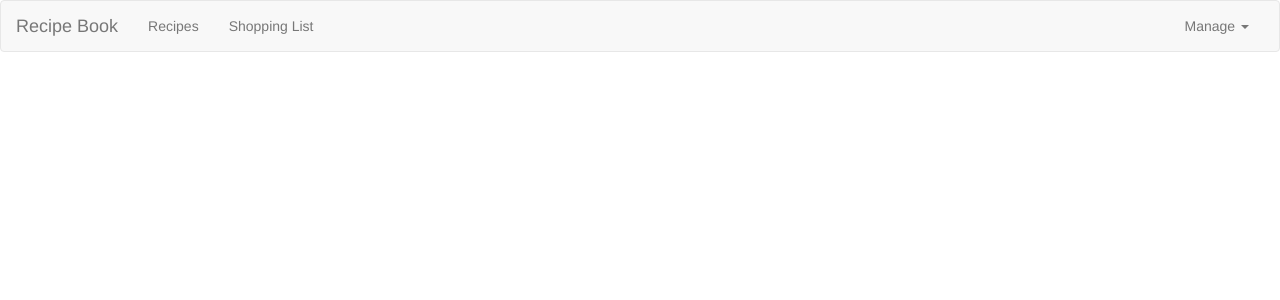
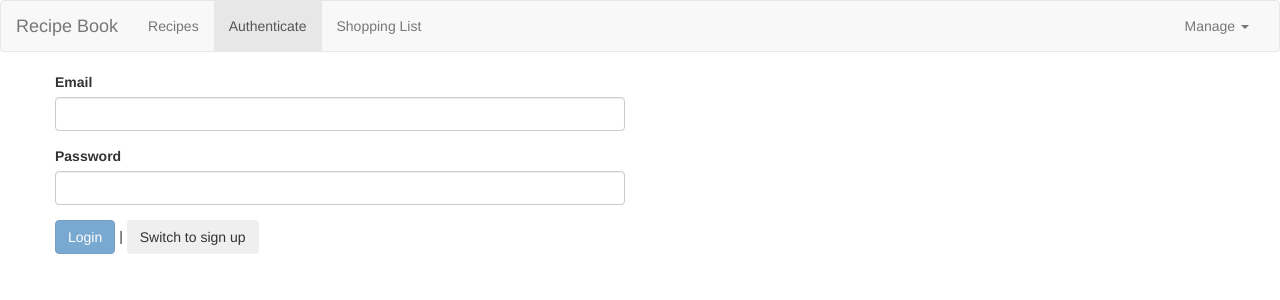
Before and after one commit to pandanoko/Angular-udemy, an Angular app in the folder recipe-app/: page /auth in a window 1280 px wide. Before the commit this address led to /. Shown: the top 300 px of the page. Built offline with nearby package versions, Linux system fonts and the light colour scheme.

Commit message:
first auth commit

```diff
--- a/recipe-app/src/app/app-routing.module.ts
+++ b/recipe-app/src/app/app-routing.module.ts
@@ -6,6 +6,7 @@ import { RecipeStartComponent } from "./recipe-book/recipe-start/recipe-start.co
 import { RecipeDetailComponent } from "./recipe-book/recipe-detail/recipe-detail.component";
 import { RecipeEditComponent } from "./recipe-book/recipe-edit/recipe-edit.component";
 import { RecipesResolverService } from "./recipe-book/recipes-resolver.service";
+import { AuthComponent } from "./auth/auth.component";
 
 const appRoutes: Routes = [
     {path: '', redirectTo: '/recipes', pathMatch: 'full'},
@@ -24,6 +25,7 @@ const appRoutes: Routes = [
         },
     ]},
     {path: 'shopping-list', component: ShoppingListComponent},
+    {path: 'auth', component: AuthComponent},
 ]
 
 @NgModule({
--- a/recipe-app/src/app/app.module.ts
+++ b/recipe-app/src/app/app.module.ts
@@ -17,6 +17,7 @@ import { RecipeStartComponent } from './recipe-book/recipe-start/recipe-start.co
 import { RecipeEditComponent } from './recipe-book/recipe-edit/recipe-edit.component';
 import { RecipeService } from './shared/recipe.service';
 import { HttpClient, HttpClientModule } from '@angular/common/http';
+import { AuthComponent } from './auth/auth.component';
 
 
 @NgModule({
@@ -32,6 +33,7 @@ import { HttpClient, HttpClientModule } from '@angular/common/http';
     DropdownDirective,
     RecipeStartComponent,
     RecipeEditComponent,
+    AuthComponent
   ],
   imports: [
     FormsModule,
--- /dev/null
+++ b/recipe-app/src/app/auth/auth.component.html
@@ -0,0 +1,37 @@
+<div class="row">
+    <div class="col-xs-12 col-md-6 offset-md-3">
+        <form class="p-2" (ngSubmit)="onSubmit(f)" #f="ngForm">
+            <div class="form-group">
+                <label for="email">Email</label>
+                <input
+                    type="email"
+                    class="form-control"
+                    id="email"
+                    ngModel
+                    required
+                    name="email"
+                    email
+                >
+            </div>
+            <small
+                class="text-danger"
+                style="display: block; margin-top: -16px"
+                *ngIf="!f.valid && f.touched"
+            >Please insert a valid email</small>
+            <div class="form-group">
+                <label for="password">Password</label>
+                <input
+                    type="password"
+                    class="form-control"
+                    id="password"
+                    ngModel
+                    required
+                    name="password"
+                    minlength="6"
+                >
+            </div>
+            <button type="submit" class="btn btn-primary" [disabled]="!f.valid">{{ inLoginMode ? "Login" : "Sign up" }}</button> |
+            <button type="button" class="btn btn-secondary" (click)="onSwitchMode()">Switch to {{ inLoginMode ? "sign up" : "login" }}</button>
+        </form>
+    </div>
+</div>
--- /dev/null
+++ b/recipe-app/src/app/auth/auth.component.ts
@@ -0,0 +1,16 @@
+import { Component } from "@angular/core";
+
+@Component({
+    selector: 'app-auth',
+    templateUrl:'./auth.component.html'
+})
+export class AuthComponent {
+    inLoginMode = true;
+    onSwitchMode() {
+        this.inLoginMode = !this.inLoginMode;
+    }
+    onSubmit(form: HTMLFormElement) {
+        console.log(form);
+        form.reset();
+    }
+}
--- a/recipe-app/src/app/header/header.component.html
+++ b/recipe-app/src/app/header/header.component.html
@@ -8,6 +8,9 @@
             <ul class="nav navbar-nav">
                 <li routerLinkActive="active">
                     <a routerLink="/recipes">Recipes</a>
+                </li>
+                <li routerLinkActive="active">
+                    <a routerLink="/auth">Authenticate</a>
                 </li>
                 <li routerLinkActive="active">
                     <a routerLink="/shopping-list">Shopping List</a>
```
